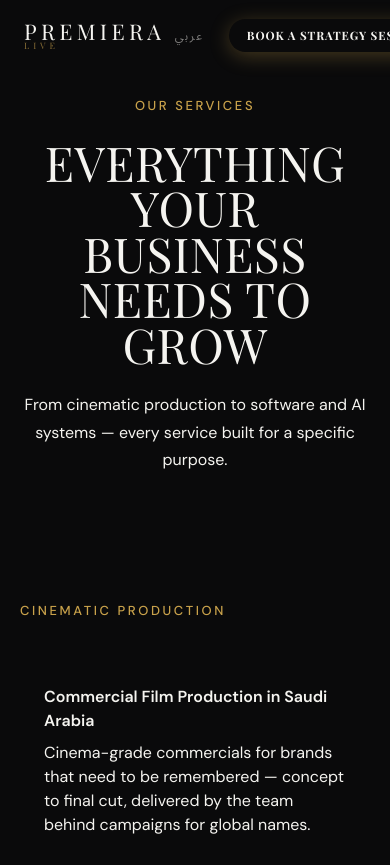
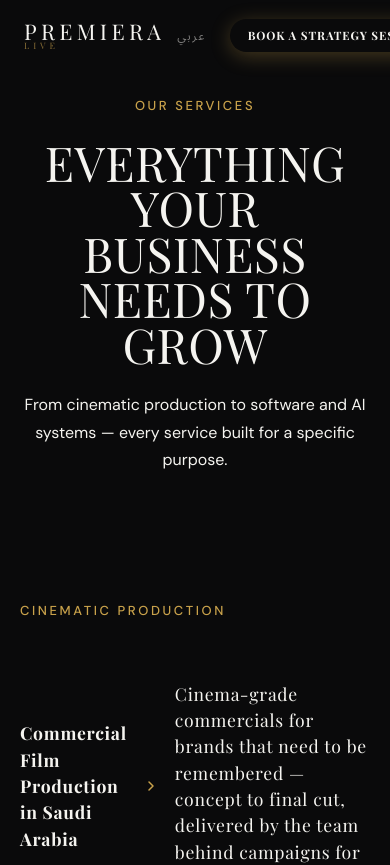
Before and after one commit to shareef6907/premieralive, a Next.js app: page /en/services in a window 390 px wide. Shown: the top 865 px of the page. Built offline with nearby package versions, Linux system fonts and the light colour scheme; a web font is replaced by a local one.

Commit message:
fix: mobile services section - stack categories, list style with gold hairlines

```diff
--- a/src/components/Nav.tsx
+++ b/src/components/Nav.tsx
@@ -88,20 +88,22 @@ export default function Nav() {
         </div>
 
         {/* Right side */}
-        <div style={{ display: 'flex', alignItems: 'center', gap: '1rem' }}>
+        <div style={{ display: 'flex', alignItems: 'center', gap: '0.75rem' }}>
           {/* Locale switcher */}
           <Link
             href={locale === 'en' ? '/ar' : '/en'}
+            className="locale-toggle"
             style={{
               fontFamily: 'var(--font-display)',
               fontSize: '0.72rem',
               letterSpacing: '0.15em',
               color: 'rgba(245,244,240,0.5)',
               textDecoration: 'none',
-              padding: '0.25rem 0.6rem',
+              padding: '0.4rem 0.75rem',
               border: '1px solid var(--card-border)',
               borderRadius: '3px',
               transition: 'all 0.2s',
+              whiteSpace: 'nowrap',
             }}
           >
             {locale === 'en' ? 'عربي' : 'EN'}
--- a/src/components/ServiceCardLink.tsx
+++ b/src/components/ServiceCardLink.tsx
@@ -13,6 +13,7 @@ export default function ServiceCardLink({ href, name, description, isArabic }: S
   return (
     <Link
       href={href}
+      className="service-card-link"
       style={{
         padding: '1.5rem',
         background: 'var(--color-card)',
@@ -20,7 +21,10 @@ export default function ServiceCardLink({ href, name, description, isArabic }: S
         borderRadius: 'var(--radius)',
         textDecoration: 'none',
         transition: 'border-color 0.2s, transform 0.2s',
-        display: 'block',
+        display: 'flex',
+        alignItems: 'center',
+        justifyContent: 'space-between',
+        gap: '1rem',
       }}
       onMouseEnter={(e) => {
         ;(e.currentTarget as HTMLElement).style.borderColor = 'var(--color-gold-soft)'
@@ -41,6 +45,28 @@ export default function ServiceCardLink({ href, name, description, isArabic }: S
       }}>
         {name}
       </p>
+      <svg
+        width="16"
+        height="16"
+        viewBox="0 0 16 16"
+        fill="none"
+        className="service-chevron"
+        style={{
+          flexShrink: 0,
+          transform: isArabic ? 'rotate(180deg)' : 'none',
+          marginLeft: isArabic ? 0 : 'auto',
+          marginRight: isArabic ? 'auto' : 0,
+        }}
+      >
+        <path
+          d="M6 4L10 8L6 12"
+          stroke="var(--color-gold)"
+          strokeWidth="1.5"
+          strokeLinecap="round"
+          strokeLinejoin="round"
+        />
+      </svg>
+      {description && (
         <p style={{
           fontFamily: 'var(--font-body)',
           fontSize: 'var(--body-sm)',
@@ -50,6 +76,31 @@ export default function ServiceCardLink({ href, name, description, isArabic }: S
         }}>
           {description}
         </p>
+      )}
+
+      <style>{`
+        @media (max-width: 767px) {
+          .service-card-link {
+            background: transparent !important;
+            border: none !important;
+            border-radius: 0 !important;
+            padding: 1.25rem 0 !important;
+            min-height: 44px;
+            align-items: center;
+          }
+          .service-card-link:hover {
+            transform: none !important;
+            border-color: transparent !important;
+          }
+          .service-card-link p {
+            margin-bottom: 0 !important;
+            font-size: 1.1rem !important;
+            font-family: var(--font-display) !important;
+            letter-spacing: 0.04em;
+            color: #F5F4F0 !important;
+          }
+        }
+      `}</style>
     </Link>
   )
 }
--- a/src/components/sections/DivisionsSection.tsx
+++ b/src/components/sections/DivisionsSection.tsx
@@ -61,6 +61,7 @@ function DivisionHalf({ division }: { division: typeof DIVISIONS[0] }) {
 
   return (
     <div
+      className="division-half"
       style={{
         flex: 1,
         minWidth: 0,
@@ -73,6 +74,7 @@ function DivisionHalf({ division }: { division: typeof DIVISIONS[0] }) {
     >
       {/* Image with hover scale */}
       <div
+        className="division-image"
         onMouseEnter={() => setHovered(true)}
         onMouseLeave={() => setHovered(false)}
         style={{
@@ -102,8 +104,8 @@ function DivisionHalf({ division }: { division: typeof DIVISIONS[0] }) {
       </div>
 
       {/* Content */}
-      <div style={{ padding: '2rem', flex: 1, display: 'flex', flexDirection: 'column' }}>
-        <p style={{
+      <div className="division-content" style={{ padding: '2rem', flex: 1, display: 'flex', flexDirection: 'column' }}>
+        <p className="division-eyebrow" style={{
           fontFamily: 'var(--font-body)',
           fontWeight: 500,
           fontSize: 'var(--eyebrow)',
@@ -114,7 +116,7 @@ function DivisionHalf({ division }: { division: typeof DIVISIONS[0] }) {
         }}>
           {isArabic ? division.nameAr : division.nameEn}
         </p>
-        <p style={{
+        <p className="division-line" style={{
           fontFamily: 'var(--font-display)',
           fontSize: 'clamp(1.25rem, 2.5vw, 2rem)',
           color: 'var(--color-text)',
@@ -124,12 +126,12 @@ function DivisionHalf({ division }: { division: typeof DIVISIONS[0] }) {
           {isArabic ? division.lineAr : division.lineEn}
         </p>
 
-        <ul style={{ listStyle: 'none', padding: 0, margin: 0, flex: 1 }}>
+        <ul className="division-capabilities" style={{ listStyle: 'none', padding: 0, margin: 0, flex: 1 }}>
           {capabilities.map((cap, i) => {
             const slug = slugs[i]
             if (!slug) return null
             return (
-              <li key={i} style={{
+              <li key={i} className="capability-item" style={{
                 borderBottom: '1px solid var(--color-card-border)',
                 paddingBottom: '0.5rem',
                 marginBottom: '0.5rem',
@@ -155,16 +157,58 @@ export default function DivisionsSection() {
 
   return (
     <Section eyebrow={isArabic ? 'ما نقدم' : 'WHAT WE DO'}>
-      <div style={{
-        display: 'flex',
-        flexDirection: isArabic ? 'row-reverse' : 'row',
-        gap: '1.5rem',
-        flexWrap: 'wrap',
-      }}>
+      <div
+        className="divisions-container"
+        style={{
+          display: 'flex',
+          flexDirection: isArabic ? 'row-reverse' : 'row',
+          gap: '1.5rem',
+          flexWrap: 'wrap',
+        }}
+      >
         {DIVISIONS.map((d) => (
           <DivisionHalf key={d.id} division={d} />
         ))}
       </div>
+
+      <style>{`
+        @media (max-width: 767px) {
+          .divisions-container {
+            flex-direction: column !important;
+            gap: 2.5rem !important;
+          }
+          .division-half {
+            border: none !important;
+            border-radius: 0 !important;
+            overflow: visible !important;
+          }
+          .division-image {
+            display: none !important;
+          }
+          .division-content {
+            padding: 0 !important;
+          }
+          .division-eyebrow {
+            font-size: 0.7rem !important;
+            margin-bottom: 0.5rem !important;
+          }
+          .division-line {
+            margin-bottom: 1.5rem !important;
+          }
+          .division-capabilities {
+            display: flex;
+            flex-direction: column;
+          }
+          .capability-item {
+            border-bottom: 1px solid rgba(201,162,75,0.15) !important;
+            margin-bottom: 0 !important;
+            padding: 1.25rem 0 !important;
+          }
+          .capability-item:last-child {
+            border-bottom: none !important;
+          }
+        }
+      `}</style>
     </Section>
   )
 }
```
Lines whose indentation alone changed are shown as unchanged.
